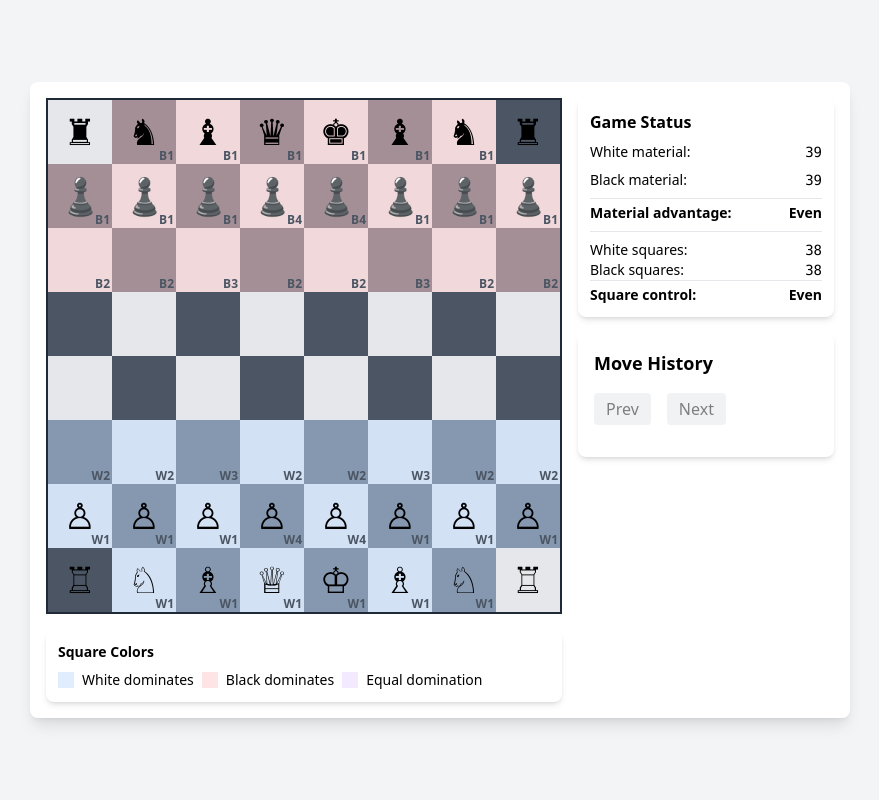
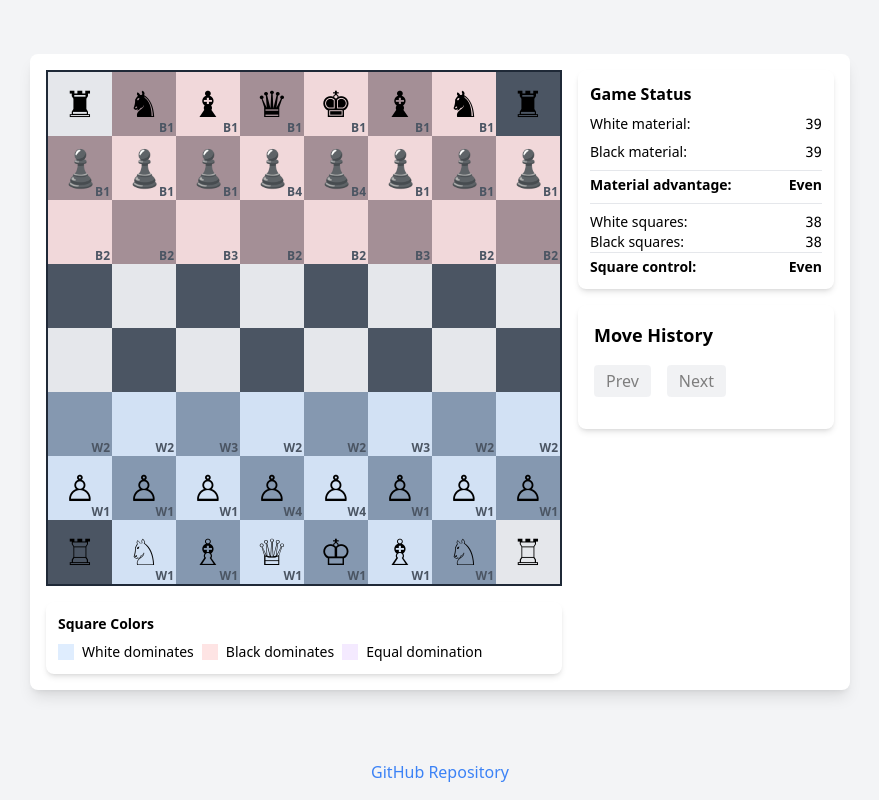
Before and after one commit to razrinn/chess-attack, a React (Vite) app: page / in a window 1280 px wide. Shown: the whole page, without its empty margins (200-1079 px from the left). Built offline with nearby package versions, Linux system fonts and the light colour scheme.

Commit message:
add github footer

```diff
--- a/src/App.tsx
+++ b/src/App.tsx
@@ -1,11 +1,15 @@
 import { Board } from './components/Board';
+import Footer from './components/Footer';
 
 function App() {
   return (
-    <div className='min-h-screen w-full bg-gray-100 flex items-center justify-center p-4'>
-      <div className='max-w-full overflow-auto bg-white rounded-lg shadow-lg p-4'>
-        <Board />
+    <div className='min-h-screen w-full bg-gray-100 flex flex-col'>
+      <div className='flex-1 flex items-center justify-center p-4'>
+        <div className='max-w-full overflow-auto bg-white rounded-lg shadow-lg p-4'>
+          <Board />
+        </div>
       </div>
+      <Footer />
     </div>
   );
 }
--- /dev/null
+++ b/src/components/Footer.tsx
@@ -0,0 +1,16 @@
+const Footer = () => {
+  return (
+    <footer className='w-full py-4 text-center'>
+      <a
+        href='https://github.com/razrinn/chess-visualizer'
+        target='_blank'
+        rel='noopener noreferrer'
+        className='text-blue-500 hover:text-blue-700 transition-colors'
+      >
+        GitHub Repository
+      </a>
+    </footer>
+  );
+};
+
+export default Footer;
```
